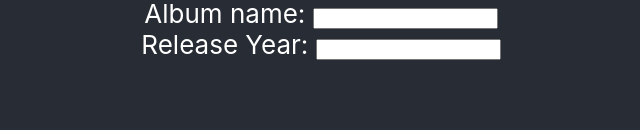
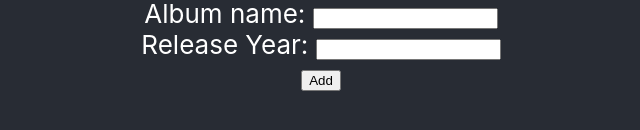
Before and after one commit to retrodaredevil/albumthing, a React (Create React App) app in the folder client/: page /artist/1/new in a window 1280 px wide. Shown: the part 240-370 px from the top of the page, without its empty margins (319-959 px from the left). Built offline with nearby package versions, Linux system fonts and the light colour scheme.

Commit message:
You can add new albums now

```diff
--- a/client/public/index.html
+++ b/client/public/index.html
@@ -24,7 +24,7 @@
       work correctly both with client-side routing and a non-root public URL.
       Learn how to configure a non-root public URL by running `npm run build`.
     -->
-    <title>React App</title>
+    <title>AlbumThing</title>
   </head>
   <body>
     <noscript>You need to enable JavaScript to run this app.</noscript>
--- a/client/src/generated/graphql.ts
+++ b/client/src/generated/graphql.ts
@@ -91,6 +91,16 @@ export type QueryQueryArtistArgs = {
   youtubeId?: InputMaybe<Scalars['String']>;
 };
 
+export type AddAlbumMutationVariables = Exact<{
+  youtubePlaylistId: Scalars['String'];
+  artistYoutubeId: Scalars['String'];
+  name: Scalars['String'];
+  releaseYear: Scalars['Int'];
+}>;
+
+
+export type AddAlbumMutation = { __typename?: 'Mutation', addAlbum: boolean };
+
 export type AddArtistMutationVariables = Exact<{
   youtubeId: Scalars['String'];
   name: Scalars['String'];
@@ -112,6 +122,29 @@ export type QueryArtistQueryVariables = Exact<{
 export type QueryArtistQuery = { __typename?: 'Query', queryArtist?: { __typename?: 'BigArtistView', artist: { __typename?: 'Artist', youtubeId: string, name: string }, albumViews: Array<{ __typename?: 'AlbumView', album: { __typename?: 'Album', name: string, youtubePlaylistId: string, artistYoutubeId: string, releaseYear: number } }> } | null };
 
 
+export const AddAlbumDocument = `
+    mutation addAlbum($youtubePlaylistId: String!, $artistYoutubeId: String!, $name: String!, $releaseYear: Int!) {
+  addAlbum(
+    youtubePlaylistId: $youtubePlaylistId
+    artistYoutubeId: $artistYoutubeId
+    name: $name
+    releaseYear: $releaseYear
+  )
+}
+    `;
+export const useAddAlbumMutation = <
+      TError = unknown,
+      TContext = unknown
+    >(
+      client: GraphQLClient,
+      options?: UseMutationOptions<AddAlbumMutation, TError, AddAlbumMutationVariables, TContext>,
+      headers?: RequestInit['headers']
+    ) =>
+    useMutation<AddAlbumMutation, TError, AddAlbumMutationVariables, TContext>(
+      ['addAlbum'],
+      (variables?: AddAlbumMutationVariables) => fetcher<AddAlbumMutation, AddAlbumMutationVariables>(client, AddAlbumDocument, variables, headers)(),
+      options
+    );
 export const AddArtistDocument = `
     mutation addArtist($youtubeId: String!, $name: String!) {
   addArtist(youtubeId: $youtubeId, name: $name)
--- /dev/null
+++ b/client/src/graphql/addAlbum.graphql
@@ -0,0 +1,3 @@
+mutation addAlbum($youtubePlaylistId: String!, $artistYoutubeId: String!, $name: String!, $releaseYear: Int!){
+  addAlbum(youtubePlaylistId: $youtubePlaylistId, artistYoutubeId: $artistYoutubeId, name: $name, releaseYear: $releaseYear)
+}
--- a/client/src/pages/NewAlbum.tsx
+++ b/client/src/pages/NewAlbum.tsx
@@ -1,9 +1,20 @@
 import React from "react";
-import {Link, useParams} from "react-router-dom";
+import {Link, useNavigate, useParams} from "react-router-dom";
+import {useAddAlbumMutation} from "../generated/graphql";
+import {graphQLClient} from "../client";
 
 function NewAlbum() {
   const { youtubeId } = useParams();
-  // const {data, error, isLoading, isSuccess} = useQueryAlbumQuery(graphQLClient, {youtubeId: youtubeId ?? ""});
+  if (youtubeId === undefined) {
+    throw "youtubeId is undefined!";
+  }
+  const mutation = useAddAlbumMutation(graphQLClient);
+  const navigate = useNavigate();
+
+  let playlistIdInput = React.createRef<HTMLInputElement>();
+  let nameInput = React.createRef<HTMLInputElement>();
+  let releaseYearInput = React.createRef<HTMLInputElement>();
+
   return (
     <div className="App">
       <Link to={"/artist/" + youtubeId}>
@@ -11,11 +22,45 @@ function NewAlbum() {
       </Link>
       <br/>
       <br/>
-      Playlist ID: <input/>
+      Playlist ID: <input ref={playlistIdInput}/>
       <br/>
-      Album name: <input/>
+      Album name: <input ref={nameInput}/>
       <br/>
-      Release Year: <input type={"number"}/>
+      Release Year: <input type={"number"} ref={releaseYearInput}/>
+      <br/>
+      <button
+        onClick={() => {
+          // good mutation tutorial: https://www.reactjstutorials.com/react-query/14/react-query-use-mutation
+          if (mutation.isLoading) {
+            alert("Already loading!");
+            return;
+          }
+          const playlistId = playlistIdInput.current!.value;
+          const name = nameInput.current!.value;
+          const releaseYearString = releaseYearInput.current!.value;
+          const releaseYear = parseInt(releaseYearString);
+          if (isNaN(releaseYear)) {
+            alert("Invalid release year!");
+            return;
+          }
+          mutation.mutate(
+            {
+              youtubePlaylistId: playlistId,
+              artistYoutubeId: youtubeId,
+              name: name,
+              releaseYear: releaseYear
+            },
+            {
+              onSuccess: () => {
+                navigate("/artist/" + youtubeId);
+              },
+              onError: () => {
+                alert("Got error");
+              }
+            }
+          );
+        }}
+      >Add</button>
     </div>
   );
 }
```
